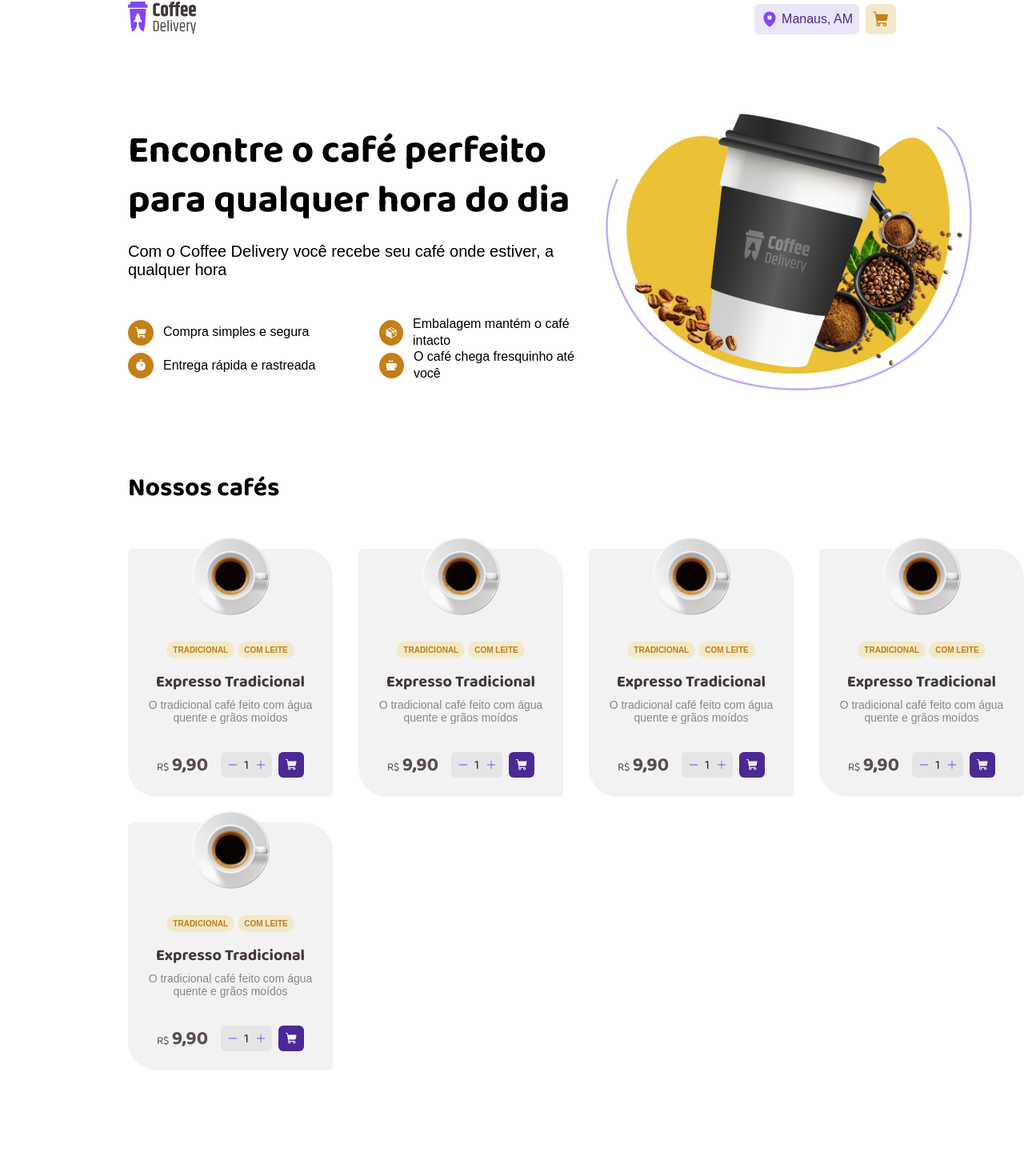
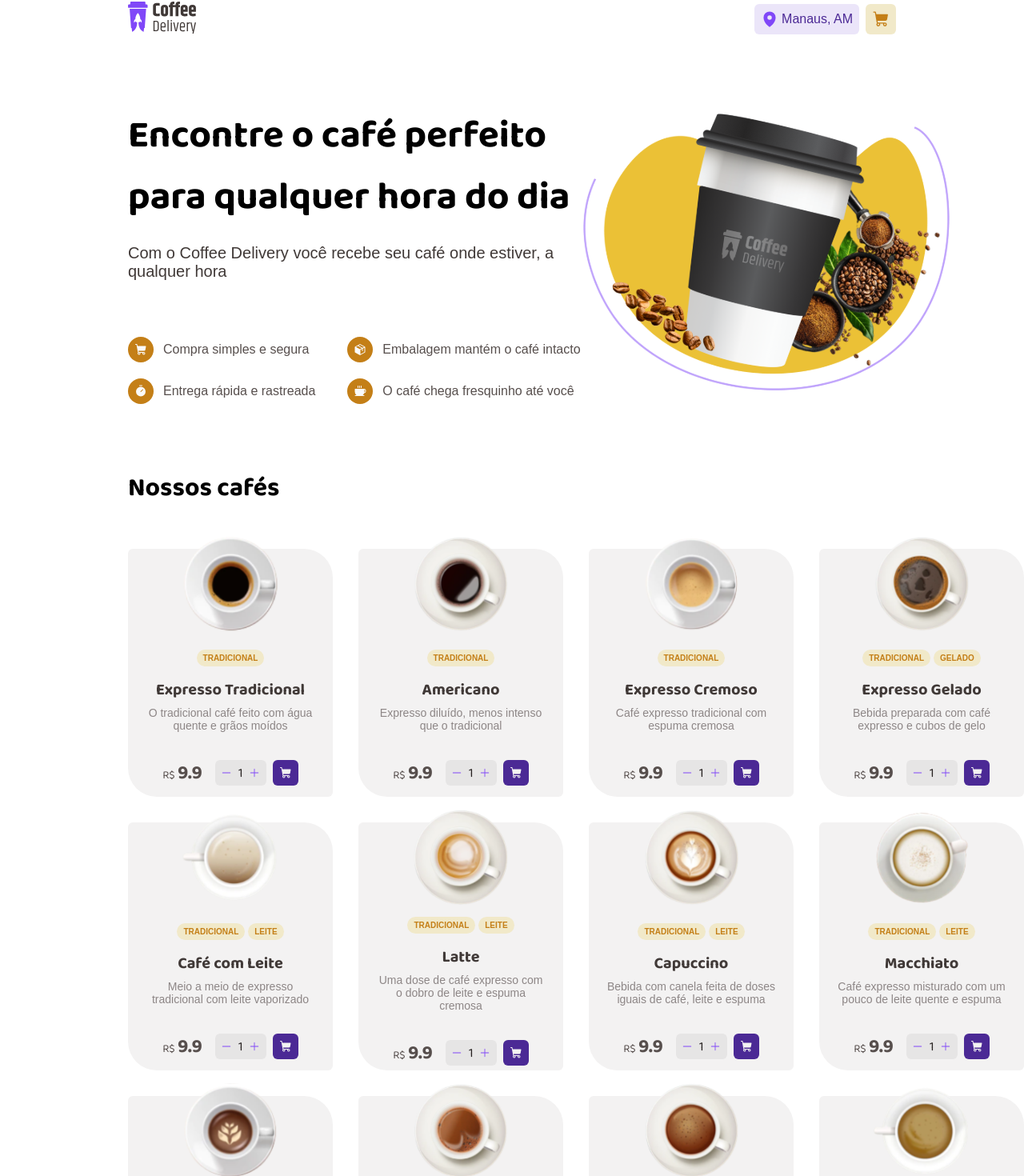
Before and after one commit to nson22/coffee-delivery-rocketseat, a React (Vite) app: page / in a window 1280 px wide. Shown: the part 30-1500 px from the top of the page at 80% size. Before the commit the page ends 1400 px from the top, so only its background shows below. Built offline with nearby package versions, Linux system fonts and the light colour scheme.

Commit message:
done: home page

```diff
--- a/src/components/Header/index.tsx
+++ b/src/components/Header/index.tsx
@@ -3,13 +3,13 @@ import Logo from "../../assets//cd-logo.svg";
 import { MapPin, ShoppingCart } from "@phosphor-icons/react";
 import {
   CurrentLocationButton,
-  HeaderContainer,
+  HeaderWrapper,
   ShoppingCartButton,
 } from "./styles";
 
 export function Header() {
   return (
-    <HeaderContainer>
+    <HeaderWrapper>
       <NavLink to="/">
         <img src={Logo} alt="" />
       </NavLink>
@@ -26,6 +26,6 @@ export function Header() {
           </ShoppingCartButton>
         </NavLink>
       </nav>
-    </HeaderContainer>
+    </HeaderWrapper>
   );
 }
--- a/src/components/Header/styles.ts
+++ b/src/components/Header/styles.ts
@@ -1,6 +1,6 @@
 import styled from "styled-components";
 
-export const HeaderContainer = styled.header`
+export const HeaderWrapper = styled.header`
   display: flex;
   align-items: center;
   justify-content: space-between;
@@ -32,6 +32,7 @@ const BaseButton = styled.button`
 export const ShoppingCartButton = styled(BaseButton)`
   background: ${(props) => props.theme["yellow-light"]};
   color: ${(props) => props.theme["yellow-dark"]};
+  font-size: 0.875rem;
 `;
 
 export const CurrentLocationButton = styled(BaseButton)`
--- a/src/pages/Home/components/CoffeeCard/index.tsx
+++ b/src/pages/Home/components/CoffeeCard/index.tsx
@@ -1,5 +1,4 @@
 import { Minus, Plus, ShoppingCart } from "@phosphor-icons/react";
-import CafeExpresso from "../../../../assets/cd-expresso.svg";
 
 import {
   CoffeeCardAddItem,
@@ -14,22 +13,32 @@ import {
   CoffeeCardTitleDescription,
 } from "./style";
 
-export function CoffeeCard() {
+interface CoffeeProps {
+  id: number
+  image: string
+  tags: string[]
+  name: string
+  description: string
+  price: number
+}
+
+export function CoffeeCard({ image, tags, name, description, price }: CoffeeProps) {
   return (
     <CoffeeCardContainer>
-      <img src={CafeExpresso} alt="" />
+      <img src={image} alt="" />
       <CoffeeCardDescrition>
         <CoffeeCardTagContainer>
-          <CoffeeCardTag>TRADICIONAL</CoffeeCardTag>
-          <CoffeeCardTag>COM LEITE</CoffeeCardTag>
+          {tags.map((tag) => {
+            return <CoffeeCardTag key={tag}>{tag.toLocaleUpperCase()}</CoffeeCardTag>
+          })}
         </CoffeeCardTagContainer>
-        <CoffeeCardTitle>Expresso Tradicional</CoffeeCardTitle>
+        <CoffeeCardTitle>{name}</CoffeeCardTitle>
         <CoffeeCardTitleDescription>
-          O tradicional café feito com água quente e grãos moídos
+          {description}
         </CoffeeCardTitleDescription>
         <CoffeeCardPriceContainer>
           <CoffeeCardPrice>
-            <small>R$</small> <strong>9,90</strong>
+            <small>R$</small> <strong>{price}</strong>
           </CoffeeCardPrice>
           <CoffeeCardQuantityContainer>
             <button type="button">
--- a/src/pages/Home/components/CoffeeCard/style.ts
+++ b/src/pages/Home/components/CoffeeCard/style.ts
@@ -11,6 +11,8 @@ export const CoffeeCardContainer = styled.div`
   background: ${(props) => props.theme["base-card"]};
   img {
     margin-top: -1rem;
+    width: 7.5rem;
+    height: 7.5rem;
   }
 `;
 
--- /dev/null
+++ b/src/pages/Home/components/IntroHome/index.tsx
@@ -0,0 +1,49 @@
+import { ShoppingCart, Package, Timer, Coffee } from "@phosphor-icons/react";
+import { IntroItems, IntroMain, IntroMainWrapper, IntroShoppingCartIcon, ItemsGrid } from "./style";
+import ImageMakert from "../../../../assets/cd-image-market.svg";
+
+
+export function IntroHome() {
+    return (
+        <IntroMainWrapper>
+            <IntroMain>
+                <h1>
+                    Encontre o café perfeito para qualquer hora do dia
+                </h1>
+                <p>
+                    Com o Coffee Delivery você recebe seu café onde estiver, a
+                    qualquer hora
+                </p>
+                <ItemsGrid>
+                    <IntroItems>
+                        <IntroShoppingCartIcon>
+                            <ShoppingCart weight="fill" />
+                        </IntroShoppingCartIcon>
+                        <span>Compra simples e segura</span>
+                    </IntroItems>
+                    <IntroItems>
+                        <IntroShoppingCartIcon>
+                            <Package weight="fill" />
+                        </IntroShoppingCartIcon>
+                        Embalagem mantém o café intacto
+                    </IntroItems>
+                    <IntroItems>
+                        <IntroShoppingCartIcon>
+                            <Timer weight="fill" />
+                        </IntroShoppingCartIcon>
+                        <span>Entrega rápida e rastreada</span>
+                    </IntroItems>
+                    <IntroItems>
+                        <IntroShoppingCartIcon>
+                            <Coffee weight="fill" />
+                        </IntroShoppingCartIcon>
+                        <span>O café chega fresquinho até você</span>
+                    </IntroItems>
+                </ItemsGrid>
+            </IntroMain>
+            <div>
+                <img src={ImageMakert} alt="" />
+            </div>
+        </IntroMainWrapper>
+    )
+}
--- /dev/null
+++ b/src/pages/Home/components/IntroHome/style.ts
@@ -0,0 +1,70 @@
+import styled from "styled-components";
+
+export const IntroMainWrapper = styled.div`
+  display: flex;
+  align-items: center;
+  height: 544px;
+  justify-content: space-between;
+`;
+
+export const IntroMain = styled.div`
+  display: flex;
+  flex-direction: column;
+  width: 36.75rem;
+
+  h1 {
+    font-family: "Baloo 2", sans-serif;
+    color: ${(props) => props.theme["title"]};
+    font-weight: bold;
+    font-size: 3rem;
+  }
+
+  p {
+    font-size: 1.25rem;
+    height: 52px;
+    margin-top: 1.25rem;
+    color: ${(props) => props.theme["base-subtitle"]};
+
+  }
+
+
+`;
+
+export const ItemsGrid = styled.div`
+    display: grid;
+    grid-template-columns: max-content max-content;
+    margin-top: 4rem;
+    align-self: start;
+    column-gap: 2.5rem;
+    row-gap: 1.25rem;
+    width: 35rem;
+`
+
+export const IntroItems = styled.div`
+  display: flex;
+  align-items: center;
+  color: ${props => props.theme["base-text"]};
+`;
+
+export const IntroIconBase = styled.i`
+  display: flex;
+  align-items: center;
+  justify-content: center;
+  border-radius: 100%;
+  width: 2rem;
+  height: 2rem;
+  margin-right: 0.75rem;
+`;
+
+export const IntroShoppingCartIcon = styled(IntroIconBase)`
+  background: ${(props) => props.theme["yellow-dark"]};
+  color: ${(props) => props.theme["background"]};
+`;
+
+export const IntroImage = styled.div`
+  display: flex;
+  align-items: center;
+  justify-content: center;
+  width: 29.75rem;
+  height: 22.5rem;
+`;
--- a/src/pages/Home/index.tsx
+++ b/src/pages/Home/index.tsx
@@ -1,70 +1,156 @@
-import { Coffee, Package, ShoppingCart, Timer } from "@phosphor-icons/react";
-import ImageMakert from "../../assets/cd-image-market.svg";
 import {
-  IntroMainContainer,
-  IntroItems,
-  IntroItemsGrid,
-  IntroShoppingCartIcon,
-  IntroSubtitle,
-  IntroTitle,
-  CoffeeCardsGrid,
-  CoffeeCardGridTitle,
+  CoffeeCardHeader,
+  CoffeeCardGrid,
 } from "./styles";
 import { CoffeeCard } from "./components/CoffeeCard";
+import { IntroHome } from "./components/IntroHome";
+
+export interface Coffee {
+  id: number
+  image: string
+  tags: string[]
+  name: string
+  description: string
+  price: number
+}
+
+
+const coffees: Coffee[] = [
+  {
+    id: new Date().getTime(),
+    image: "src\\assets\\cd-expresso.svg",
+    tags: ["tradicional"],
+    name: "Expresso Tradicional",
+    description: "O tradicional café feito com água quente e grãos moídos",
+    price: 9.90
+  },
+  {
+    id: new Date().getTime(),
+    image: "src\\assets\\cd-americano.svg",
+    tags: ["tradicional"],
+    name: "Americano",
+    description: "Expresso diluído, menos intenso que o tradicional",
+    price: 9.90
+  },
+  {
+    id: new Date().getTime(),
+    image: "src\\assets\\cd-expresso-cremoso.svg",
+    tags: ["tradicional"],
+    name: "Expresso Cremoso",
+    description: "Café expresso tradicional com espuma cremosa",
+    price: 9.90
+  },
+  {
+    id: new Date().getTime(),
+    image: "src\\assets\\cd-cha-gelado.svg",
+    tags: ["tradicional", "gelado"],
+    name: "Expresso Gelado",
+    description: "Bebida preparada com café expresso e cubos de gelo",
+    price: 9.90
+  },
+  {
+    id: new Date().getTime(),
+    image: "src\\assets\\cd-cafe-com-leite.svg",
+    tags: ["tradicional", "leite"],
+    name: "Café com Leite",
+    description: "Meio a meio de expresso tradicional com leite vaporizado",
+    price: 9.90
+  },
+  {
+    id: new Date().getTime(),
+    image: "src\\assets\\cd-latte.svg",
+    tags: ["tradicional", "leite"],
+    name: "Latte",
+    description: "Uma dose de café expresso com o dobro de leite e espuma cremosa",
+    price: 9.90
+  },
+  {
+    id: new Date().getTime(),
+    image: "src\\assets\\cd-capuccino.svg",
+    tags: ["tradicional", "leite"],
+    name: "Capuccino",
+    description: "Bebida com canela feita de doses iguais de café, leite e espuma",
+    price: 9.90
+  },
+  {
+    id: new Date().getTime(),
+    image: "src\\assets\\cd-macchiato.svg",
+    tags: ["tradicional", "leite"],
+    name: "Macchiato",
+    description: "Café expresso misturado com um pouco de leite quente e espuma",
+    price: 9.90
+  },
+  {
+    id: new Date().getTime(),
+    image: "src\\assets\\cd-mochaccino.svg",
+    tags: ["tradicional", "leite"],
+    name: "Mochaccino",
+    description: "Café expresso com calda de chocolate, pouco leite e espuma",
+    price: 9.90
+  },
+  {
+    id: new Date().getTime(),
+    image: "src\\assets\\cd-chocolate-quente.svg",
+    tags: ["especial"],
+    name: "Chocolate Quente",
+    description: "Bebida feita com chocolate dissolvido no leite quente e café",
+    price: 9.90
+  },
+  {
+    id: new Date().getTime(),
+    image: "src\\assets\\cd-cubano.svg",
+    tags: ["especial", "alcoólico", "gelado"],
+    name: "Cubano",
+    description: "Drink gelado de café expresso com rum, creme de leite e hortelã",
+    price: 9.90
+  },
+  {
+    id: new Date().getTime(),
+    image: "src\\assets\\cd-havaiano.svg",
+    tags: ["especial"],
+    name: "Havaiano",
+    description: "Bebida adocicada preparada com café e leite de coco",
+    price: 9.90
+  },
+  {
+    id: new Date().getTime(),
+    image: "src\\assets\\cd-arabe.svg",
+    tags: ["especial"],
+    name: "Árabe",
+    description: "Bebida preparada com grãos de café árabe e especiarias",
+    price: 9.90
+  },
+  {
+    id: new Date().getTime(),
+    image: "src\\assets\\cd-irlandes.svg",
+    tags: ["especial", "alcoólico"],
+    name: "Irlandês",
+    description: "Bebida a base de café, uísque irlandês, açúcar e chantilly",
+    price: 9.90
+  },
+]
 
 export function Home() {
   return (
-    <>
-      <main>
-        <IntroMainContainer>
-          <div>
-            <IntroTitle>
-              Encontre o café perfeito para qualquer hora do dia
-            </IntroTitle>
-            <IntroSubtitle>
-              Com o Coffee Delivery você recebe seu café onde estiver, a
-              qualquer hora
-            </IntroSubtitle>
-            <IntroItemsGrid>
-              <IntroItems>
-                <IntroShoppingCartIcon>
-                  <ShoppingCart weight="fill" />
-                </IntroShoppingCartIcon>
-                Compra simples e segura
-              </IntroItems>
-              <IntroItems>
-                <IntroShoppingCartIcon>
-                  <Package weight="fill" />
-                </IntroShoppingCartIcon>
-                Embalagem mantém o café intacto
-              </IntroItems>
-              <IntroItems>
-                <IntroShoppingCartIcon>
-                  <Timer weight="fill" />
-                </IntroShoppingCartIcon>
-                Entrega rápida e rastreada
-              </IntroItems>
-              <IntroItems>
-                <IntroShoppingCartIcon>
-                  <Coffee weight="fill" />
-                </IntroShoppingCartIcon>
-                O café chega fresquinho até você
-              </IntroItems>
-            </IntroItemsGrid>
-          </div>
-          <div>
-            <img src={ImageMakert} alt="" />
-          </div>
-        </IntroMainContainer>
-        <CoffeeCardGridTitle>Nossos cafés</CoffeeCardGridTitle>
-        <CoffeeCardsGrid>
-        <CoffeeCard />
-        <CoffeeCard />
-        <CoffeeCard />
-        <CoffeeCard />
-        <CoffeeCard />
-        </CoffeeCardsGrid>
-      </main>
-    </>
+    <main>
+      <IntroHome />
+      <CoffeeCardHeader>
+        Nossos cafés
+      </CoffeeCardHeader>
+      <CoffeeCardGrid>
+        {
+          coffees.map((coffee) => {
+            return <CoffeeCard
+              key={coffee.id}
+              id={coffee.id}
+              image={coffee.image}
+              name={coffee.name}
+              description={coffee.description}
+              price={coffee.price}
+              tags={coffee.tags} />
+          })
+        }
+      </CoffeeCardGrid>
+    </main>
   );
 }
--- a/src/pages/Home/styles.ts
+++ b/src/pages/Home/styles.ts
@@ -1,75 +1,13 @@
 import styled from "styled-components";
 
-export const IntroMainContainer = styled.div`
-  display: flex;
-  align-items: center;
-  height: 544px;
-  justify-content: space-between;
+export const CoffeeCardHeader = styled.h1`
+    font-family: "Baloo 2", sans-serif;
+    font-size: 2rem;
+    line-height: 1.3;
+    margin-bottom: 3.375rem;
 `;
 
-export const IntroTitle = styled.h1`
-  font-family: "Baloo 2", sans-serif;
-  color: ${(props) => props.theme["title"]};
-  font-weight: bold;
-  font-size: 3rem;
-  width: 588px;
-  line-height: 1.3;
-`;
-
-export const IntroSubtitle = styled.p`
-  font-size: 1.25rem;
-  height: 52px;
-  margin-top: 1.25rem;
-`;
-
-export const IntroItemsGrid = styled.div`
-  display: grid;
-  grid-template-columns: 1fr 1fr;
-  margin-top: 2.5rem;
-  align-self: start;
-  column-gap: 2.5rem;
-`;
-
-export const IntroIconBase = styled.i`
-  display: flex;
-  align-items: center;
-  justify-content: center;
-  height: 2rem;
-  width: 2rem;
-  border-radius: 100%;
-  svg {
-    line-height: 0;
-  }
-`;
-
-export const IntroShoppingCartIcon = styled(IntroIconBase)`
-  background: ${(props) => props.theme["yellow-dark"]};
-  color: ${(props) => props.theme["background"]};
-`;
-
-export const IntroItems = styled.span`
-  display: flex;
-  align-items: center;
-  gap: 0.75rem;
-  line-height: 1.3;
-`;
-
-export const IntroImage = styled.div`
-  display: flex;
-  align-items: center;
-  justify-content: center;
-  width: 29.75rem;
-  height: 22.5rem;
-`;
-
-export const CoffeeCardGridTitle = styled.h1`
-  font-family: "Baloo 2", sans-serif;
-  font-size: 2rem;
-  line-height: 1.3;
-  margin-bottom: 3.375rem;
-`;
-
-export const CoffeeCardsGrid = styled.div`
+export const CoffeeCardGrid = styled.div`
   display: grid;
   grid-template-columns: 1fr 1fr 1fr 1fr;
   gap: 2rem;
```
